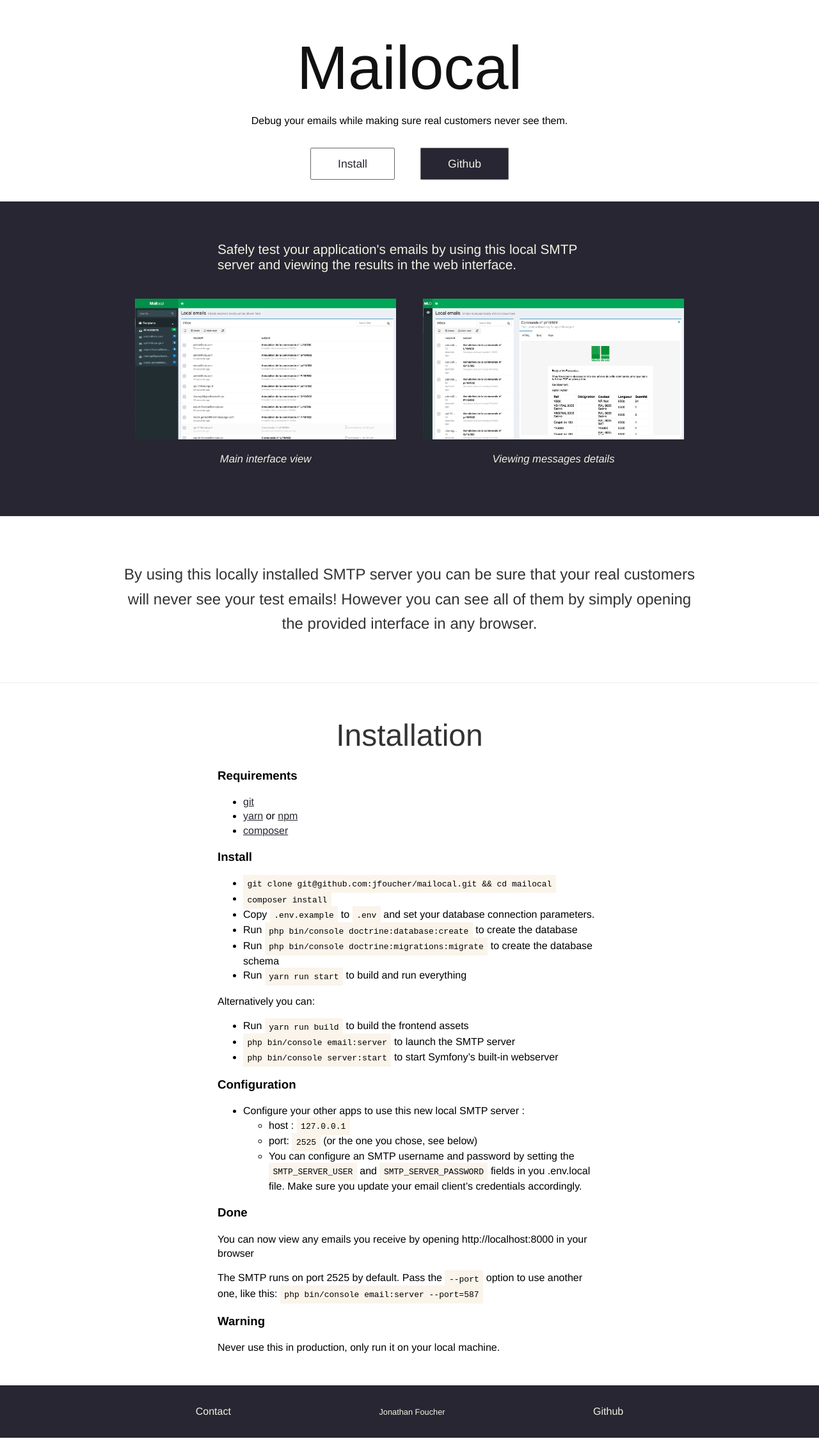
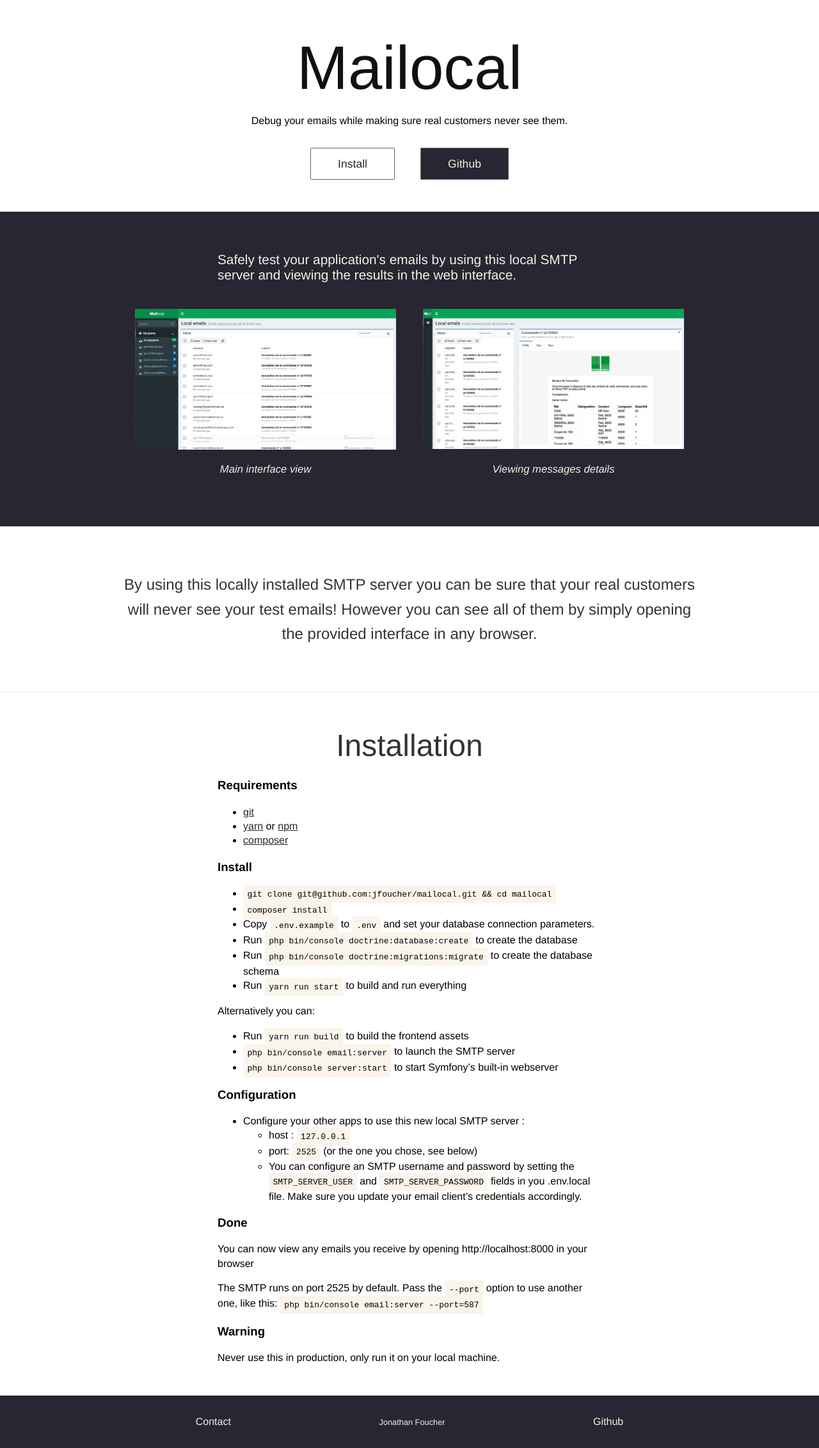
Before and after one commit to jfoucher/Mailocal, a Jekyll site: the page built from index.md, in a window 1280 px wide. Shown: the whole page at 64% size. Built offline with Jekyll 4.4.1, drawn with Linux system fonts in a browser that asks for light colours.

Commit message:
Change font and reduce images

```diff
--- a/_layouts/default.html
+++ b/_layouts/default.html
@@ -4,7 +4,7 @@
     <meta charset="utf-8">
     <title>{{ page.title }}</title>
     <meta name="description" content="{{ description }}">
-    <link rel="stylesheet" href="/assets/css/styles.css">
+    <link rel="stylesheet" href="assets/css/styles.css">
 </head>
 <body>
         {{ content }}
--- a/assets/css/styles.scss
+++ b/assets/css/styles.scss
@@ -5,7 +5,7 @@
 @charset "utf-8";
 
 body {
-    font-family: "Helvetica Neue", Geneva, sans-serif;
+    font-family: "Helvetica Neue", "Segoe UI", sans-serif;
     margin: 0;
     padding:0;
     box-sizing: border-box;
@@ -62,7 +62,7 @@ a.dark:visited {
         font-weight: 200;
     }
     .cta {
-        margin-top: 3em;
+        margin: 3em 0 2em 0;
         a {
             border-radius: 2px;
             font-weight: 400;
```
Also changed, not shown: assets/img/img1.png, assets/img/img2.png.
